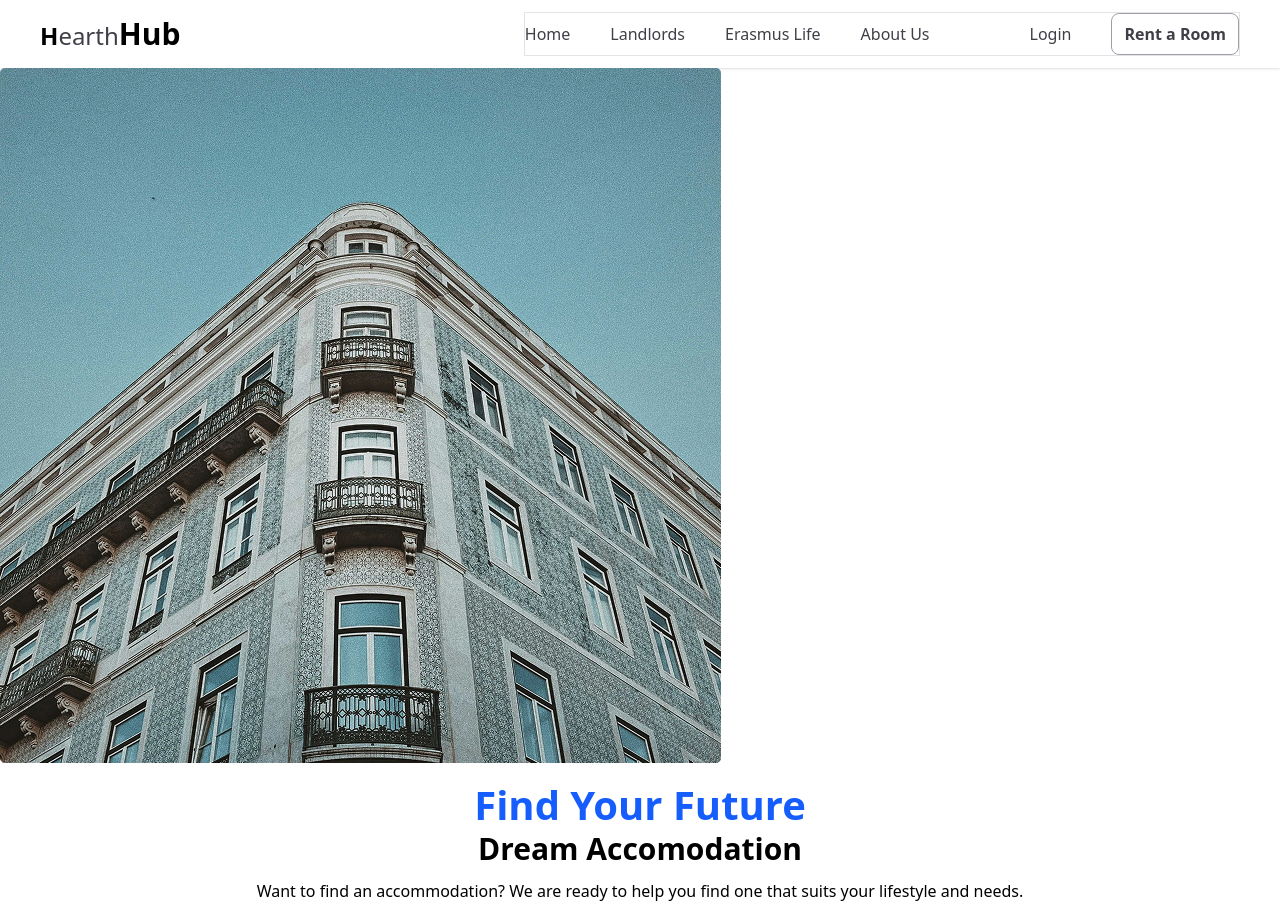
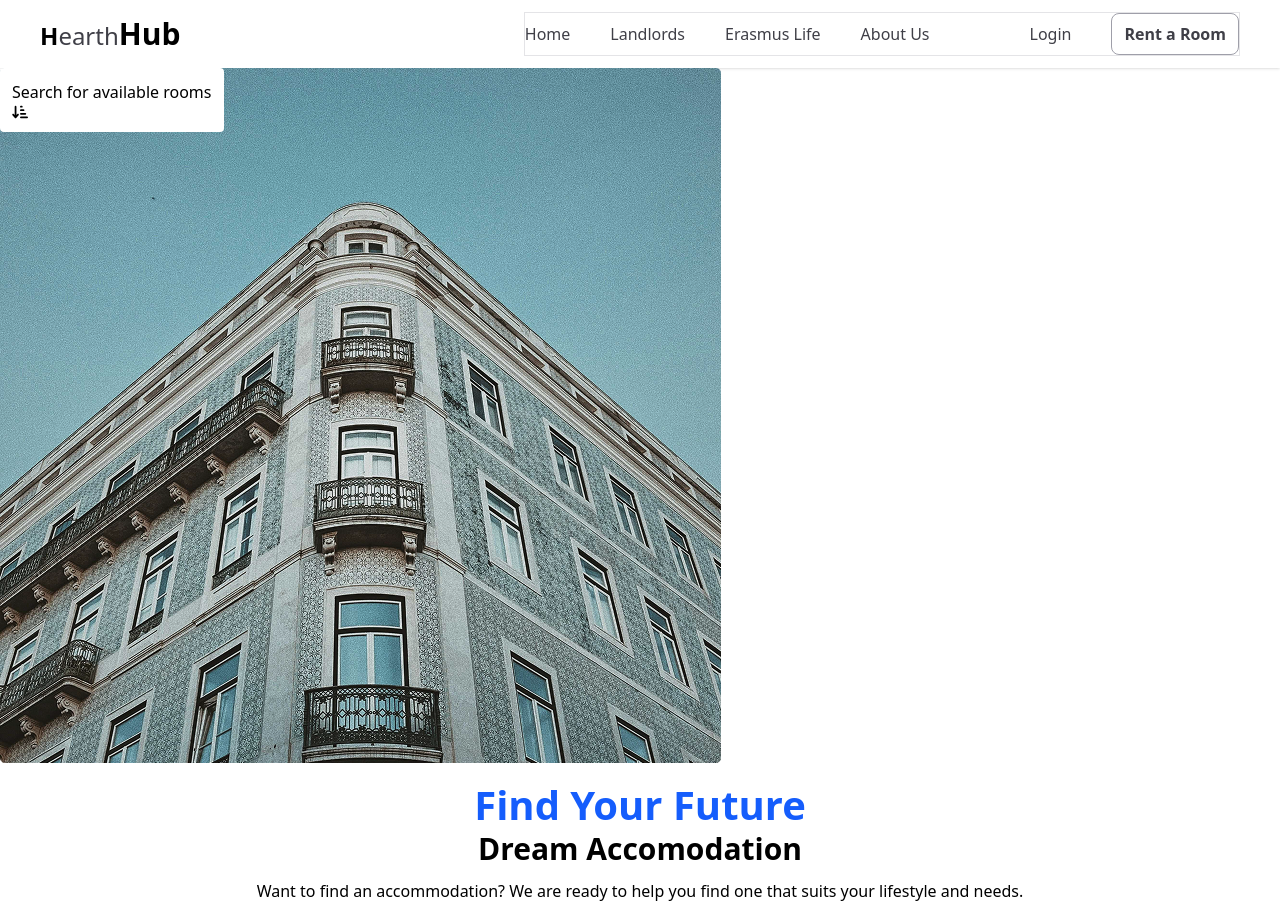
Before and after one commit to DsDigitalz/Booking-Website, a React (Vite) app: page / in a window 1280 px wide. Built offline with nearby package versions, Linux system fonts and the light colour scheme.

Commit message:
added search icon from react icons to Hero.jsx

```diff
--- a/src/Component/Hero.jsx
+++ b/src/Component/Hero.jsx
@@ -1,5 +1,5 @@
 import React from "react";
-
+import { FaArrowDownShortWide } from "react-icons/fa6";
 export default function Hero() {
   return (
     <section className="relative flex flex-col gap-5">
@@ -21,8 +21,13 @@ export default function Hero() {
         </p>
       </div>
       {/* Position container */}
-      <div className="absolute">
-
+      <div className="absolute bg-white rounded p-3">
+        <div>
+          <h1>Search for available rooms</h1>
+        </div>
+        <div>
+          <FaArrowDownShortWide />
+        </div>
       </div>
     </section>
   );
```
